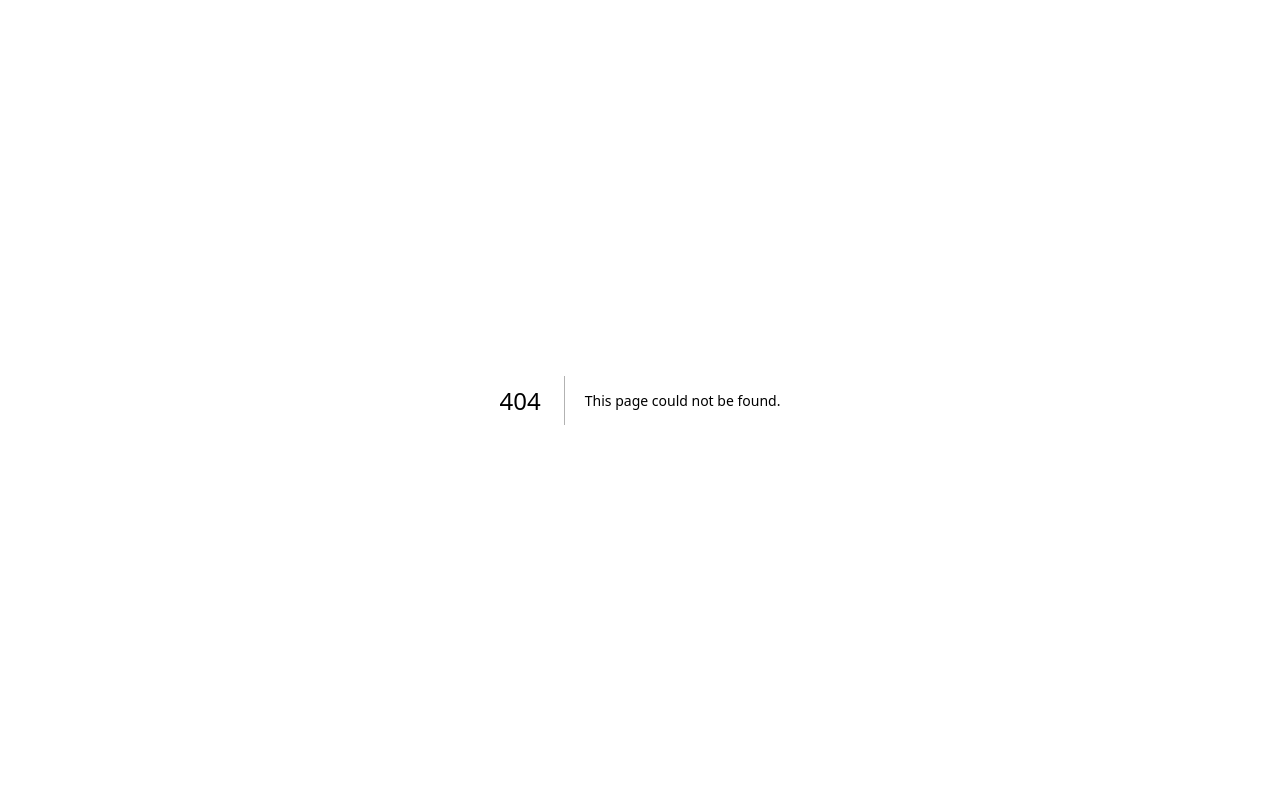
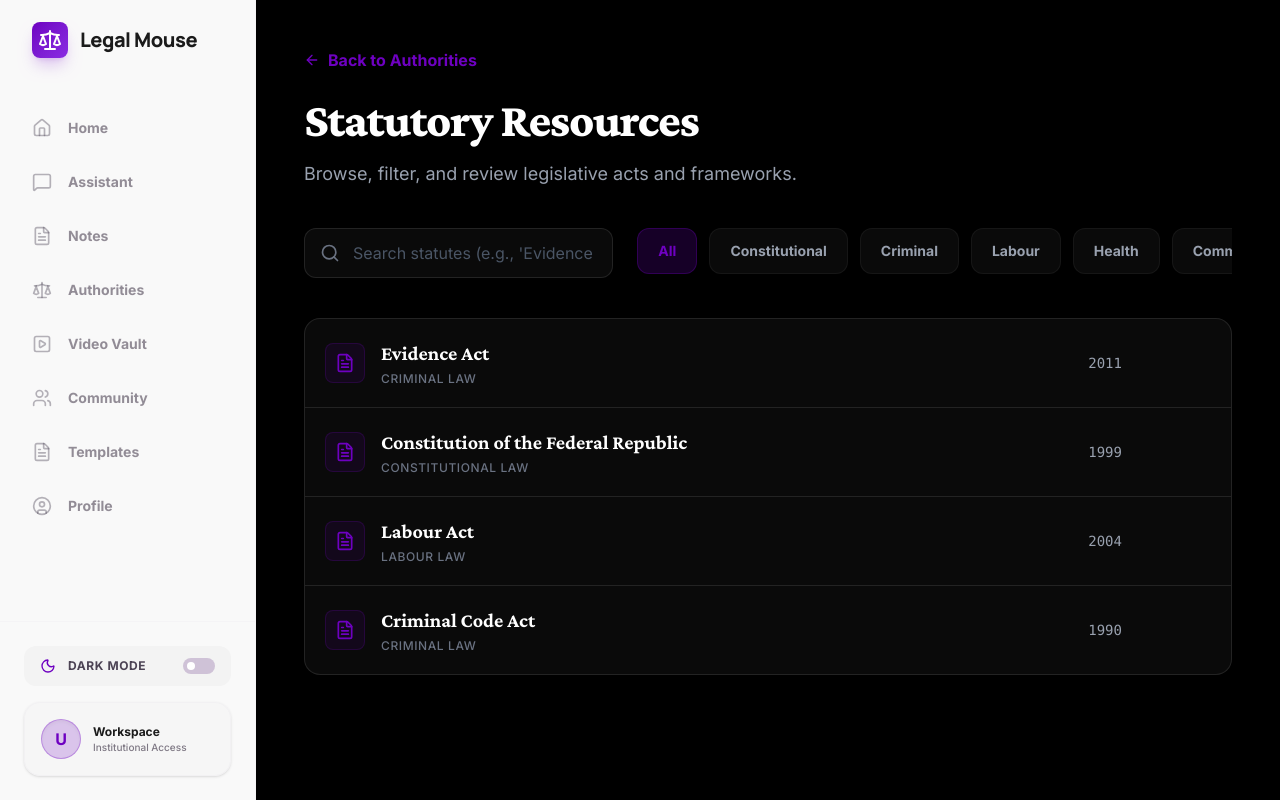
Before and after one commit to oladraxler01/Legal-mouse, a Next.js app: page /authorities/statutes in a window 1280 px wide. Before the commit this address had no page. Built offline with nearby package versions, Linux system fonts and the light colour scheme.

Commit message:
feat: Detailed Statutes View with filtering, search, and embedded PDF viewer

```diff
--- /dev/null
+++ b/src/app/(app)/authorities/statutes/page.tsx
@@ -0,0 +1,201 @@
+"use client";
+
+import { useState } from "react";
+import Link from "next/link";
+import { ArrowLeft, Search, FileText, X } from "lucide-react";
+
+interface Statute {
+  id: string;
+  title: string;
+  year: string;
+  category: string;
+  pdfUrl: string;
+}
+
+const mockStatutes: Statute[] = [
+  {
+    id: "s1",
+    title: "Evidence Act",
+    year: "2011",
+    category: "Criminal",
+    pdfUrl: "https://www.w3.org/WAI/ER/tests/xhtml/testfiles/resources/pdf/dummy.pdf",
+  },
+  {
+    id: "s2",
+    title: "Constitution of the Federal Republic",
+    year: "1999",
+    category: "Constitutional",
+    pdfUrl: "https://www.w3.org/WAI/ER/tests/xhtml/testfiles/resources/pdf/dummy.pdf",
+  },
+  {
+    id: "s3",
+    title: "Labour Act",
+    year: "2004",
+    category: "Labour",
+    pdfUrl: "https://www.w3.org/WAI/ER/tests/xhtml/testfiles/resources/pdf/dummy.pdf",
+  },
+  {
+    id: "s4",
+    title: "Criminal Code Act",
+    year: "1990",
+    category: "Criminal",
+    pdfUrl: "https://www.w3.org/WAI/ER/tests/xhtml/testfiles/resources/pdf/dummy.pdf",
+  },
+];
+
+const categories = ["All", "Constitutional", "Criminal", "Labour", "Health", "Commercial"];
+
+export default function StatutesPage() {
+  const [searchQuery, setSearchQuery] = useState("");
+  const [activeCategory, setActiveCategory] = useState("All");
+  const [selectedPdf, setSelectedPdf] = useState<string | null>(null);
+
+  const filteredStatutes = mockStatutes.filter((statute) => {
+    const matchesSearch = statute.title.toLowerCase().includes(searchQuery.toLowerCase());
+    const matchesCategory = activeCategory === "All" || statute.category === activeCategory;
+    return matchesSearch && matchesCategory;
+  });
+
+  return (
+    <div className="min-h-screen bg-[#000000] text-white p-6 md:p-12 pb-40">
+      {/* Header */}
+      <header className="mb-10 animate-in fade-in duration-500">
+        <Link
+          href="/authorities"
+          className="inline-flex items-center gap-2 text-primary hover:text-primary-container font-label font-bold mb-6 transition-colors"
+        >
+          <ArrowLeft className="h-4 w-4" /> Back to Authorities
+        </Link>
+        <h1 className="font-serif text-4xl md:text-5xl font-extrabold tracking-tight mb-4">
+          Statutory Resources
+        </h1>
+        <p className="font-body text-gray-400 text-lg">
+          Browse, filter, and review legislative acts and frameworks.
+        </p>
+      </header>
+
+      {/* Top Bar Filters & Search */}
+      <div className="flex flex-col lg:flex-row gap-6 mb-10 animate-in fade-in slide-in-from-bottom-4 duration-500 delay-100">
+        {/* Search */}
+        <div className="relative w-full lg:w-1/3">
+          <div className="absolute inset-y-0 left-0 pl-4 flex items-center pointer-events-none">
+            <Search className="h-5 w-5 text-gray-500" />
+          </div>
+          <input
+            type="text"
+            value={searchQuery}
+            onChange={(e) => setSearchQuery(e.target.value)}
+            placeholder="Search statutes (e.g., 'Evidence Act')"
+            className="w-full bg-[#0A0A0A] border border-white/10 rounded-xl py-3 pl-12 pr-4 text-base font-label focus:border-primary/50 transition-all outline-none text-white shadow-sm placeholder:text-gray-600"
+          />
+        </div>
+
+        {/* Categories (Scrollable row) */}
+        <div className="flex-1 overflow-x-auto pb-2 -mb-2">
+          <div className="flex items-center gap-3 w-max">
+            {categories.map((cat) => (
+              <button
+                key={cat}
+                onClick={() => setActiveCategory(cat)}
+                className={`px-5 py-3 rounded-xl font-label text-sm font-bold transition-all whitespace-nowrap border ${
+                  activeCategory === cat
+                    ? "bg-primary/20 text-primary border-primary/30"
+                    : "bg-[#0A0A0A] text-gray-400 border-white/5 hover:bg-white/5 hover:text-white"
+                }`}
+              >
+                {cat}
+              </button>
+            ))}
+          </div>
+        </div>
+      </div>
+
+      {/* Main List Area */}
+      <div className="animate-in fade-in slide-in-from-bottom-8 duration-500 delay-200">
+        {filteredStatutes.length > 0 ? (
+          <div className="bg-[#0A0A0A] border border-white/10 rounded-2xl overflow-hidden shadow-lg shadow-black/50">
+            <div className="divide-y divide-white/10">
+              {filteredStatutes.map((statute) => (
+                <button
+                  key={statute.id}
+                  onClick={() => setSelectedPdf(statute.pdfUrl)}
+                  className="w-full text-left flex items-center justify-between p-5 hover:bg-white/5 transition-colors group"
+                >
+                  <div className="flex items-center gap-4">
+                    <div className="w-10 h-10 rounded-lg bg-primary/10 border border-primary/20 flex items-center justify-center text-primary group-hover:scale-105 group-hover:bg-primary/20 transition-all flex-shrink-0">
+                      <FileText className="h-5 w-5" />
+                    </div>
+                    <div className="flex flex-col">
+                      <span className="font-serif text-xl font-bold text-white group-hover:text-primary transition-colors">
+                        {statute.title}
+                      </span>
+                      <span className="font-label text-xs text-gray-500 font-medium uppercase tracking-wider mt-1">
+                        {statute.category} Law
+                      </span>
+                    </div>
+                  </div>
+                  <div className="flex items-center gap-6">
+                    <span className="font-mono text-gray-400 font-medium text-sm">
+                      {statute.year}
+                    </span>
+                    <span className="text-primary text-sm font-label font-bold opacity-0 group-hover:opacity-100 transition-opacity hidden md:inline-block">
+                      View PDF
+                    </span>
+                  </div>
+                </button>
+              ))}
+            </div>
+          </div>
+        ) : (
+          /* Empty State */
+          <div className="bg-[#0A0A0A] border border-white/10 rounded-2xl p-16 text-center flex flex-col items-center justify-center border-dashed">
+            <div className="w-16 h-16 rounded-full bg-white/5 flex items-center justify-center text-gray-500 mb-6">
+              <FileText className="h-8 w-8 opacity-50" />
+            </div>
+            <h3 className="font-serif text-2xl font-bold mb-3 text-white">No Statutes Found</h3>
+            <p className="font-body text-gray-400 max-w-sm mx-auto">
+              {searchQuery
+                ? `We couldn't find any results matching "${searchQuery}".`
+                : "More statutory materials coming soon for this category."}
+            </p>
+            {searchQuery && (
+              <button
+                onClick={() => setSearchQuery("")}
+                className="mt-6 text-primary hover:text-primary-container font-label font-bold text-sm transition-colors"
+              >
+                Clear Search
+              </button>
+            )}
+          </div>
+        )}
+      </div>
+
+      {/* PDF Modal */}
+      {selectedPdf && (
+        <div className="fixed inset-0 z-50 flex items-center justify-center bg-black/80 backdrop-blur-sm p-4 md:p-10">
+          <div className="w-full h-full max-w-6xl bg-[#0A0A0A] border border-white/10 rounded-2xl overflow-hidden flex flex-col shadow-2xl relative animate-in zoom-in-95 duration-200">
+            <div className="flex justify-between items-center p-4 border-b border-white/10 bg-black/40">
+              <div className="flex items-center gap-3">
+                <FileText className="h-5 w-5 text-primary" />
+                <span className="font-serif text-lg font-bold text-white">Document Viewer</span>
+              </div>
+              <button
+                onClick={() => setSelectedPdf(null)}
+                className="p-2 rounded-full hover:bg-white/10 text-gray-400 hover:text-white transition-colors"
+              >
+                <X className="h-6 w-6" />
+              </button>
+            </div>
+            <div className="flex-1 bg-white">
+              <iframe
+                src={selectedPdf}
+                className="w-full h-full border-0"
+                title="PDF Viewer"
+              />
+            </div>
+          </div>
+        </div>
+      )}
+    </div>
+  );
+}
```
